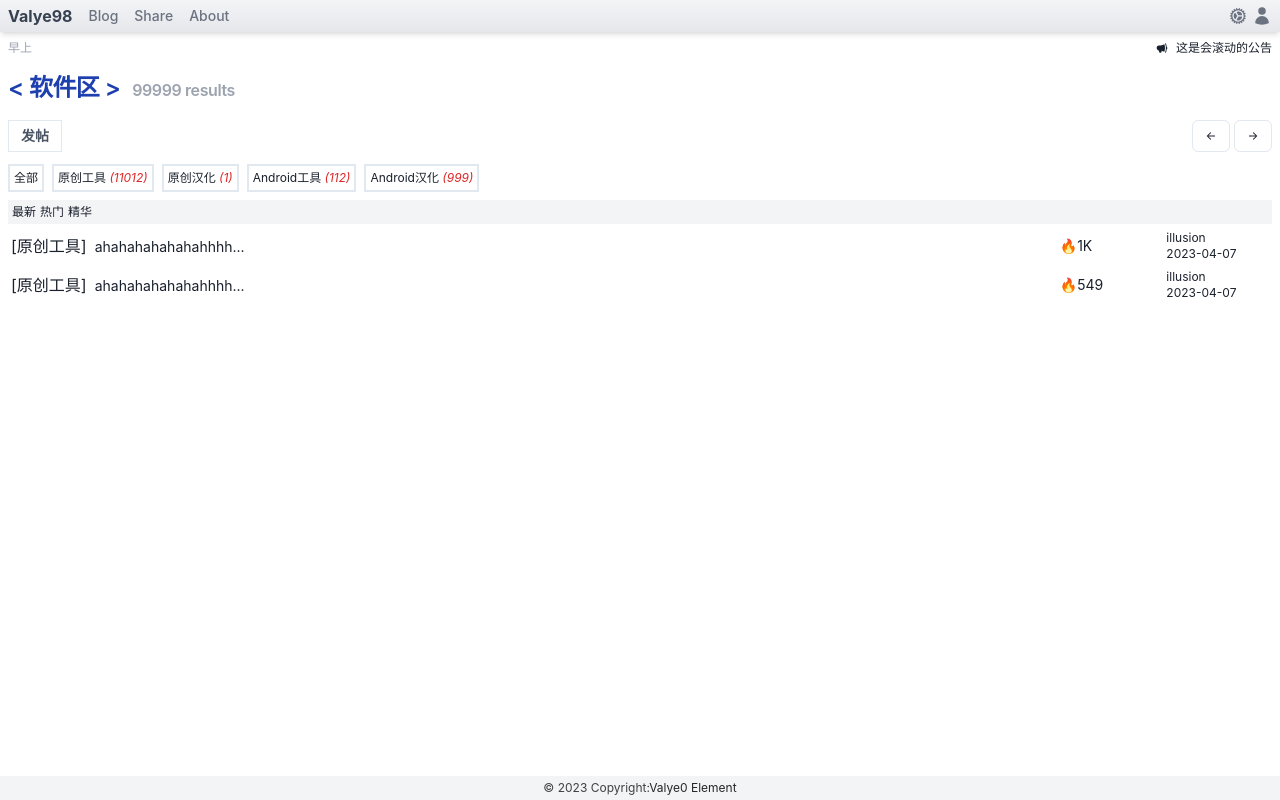
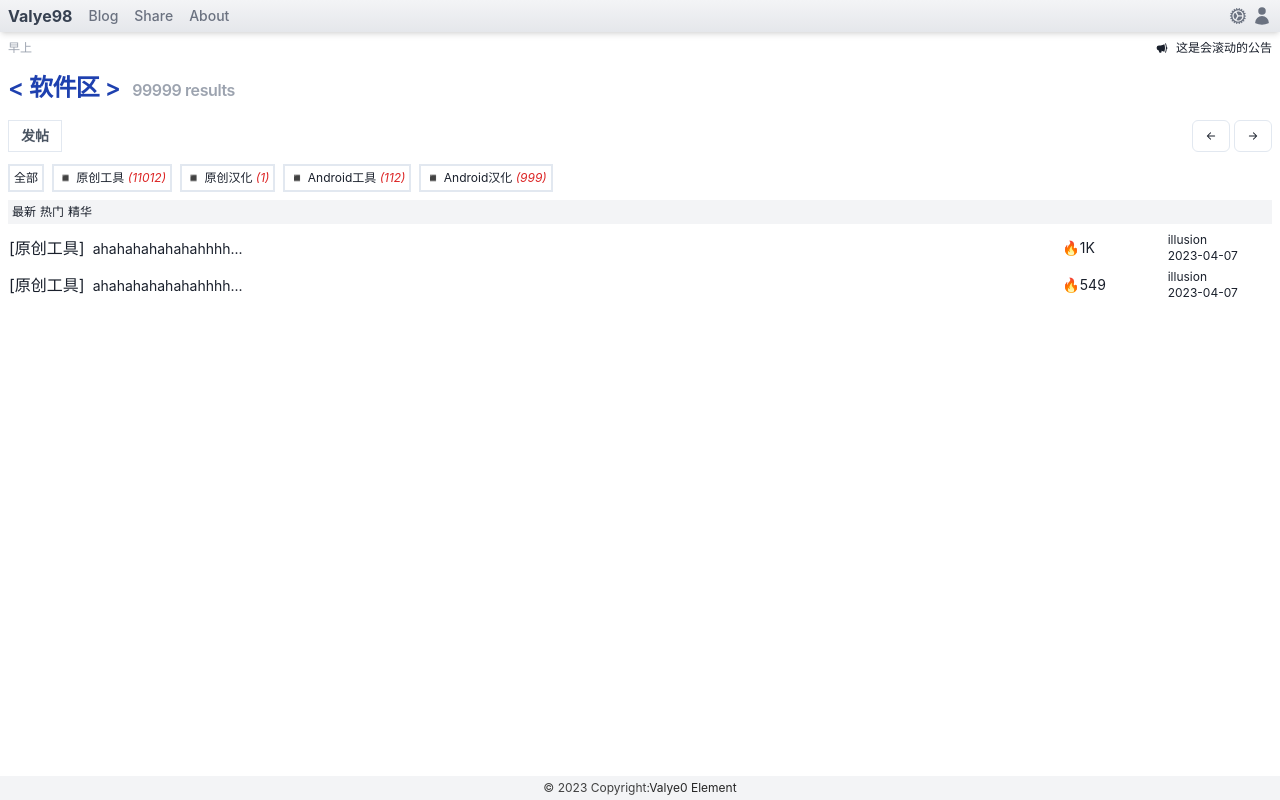
Before and after one commit to hjklchan/valyek, a React (Vite) app: page /post in a window 1280 px wide. Built offline with nearby package versions, Linux system fonts and the light colour scheme.

Commit message:
调整文章表格样式

```diff
--- a/src/pages/post/index.tsx
+++ b/src/pages/post/index.tsx
@@ -1,6 +1,6 @@
 import { useEffect } from "react";
 import { useLocation } from "react-router-dom";
-import { Button } from "@chakra-ui/react"
+import { Button, Link } from "@chakra-ui/react"
 import { ArrowLeftIcon, ArrowRightIcon } from "@heroicons/react/20/solid";
 
 interface Category {
@@ -51,33 +51,33 @@ const Post = () => {
             <ul className="grid grid-flow-col auto-cols-max gap-2 mt-3">
                 <li className="border-2 text-xs p-1 hover:bg-gray-200">全部</li>
                 <li className="border-2 text-xs p-1 hover:bg-gray-200">
-                    原创工具<em className="text-red-600">&nbsp;(11012)</em>
+                    ◾ 原创工具<em className="text-red-600">&nbsp;(11012)</em>
                 </li>
                 <li className="border-2 text-xs p-1 hover:bg-gray-200">
-                    原创汉化<em className="text-red-600">&nbsp;(1)</em>
+                    ◾ 原创汉化<em className="text-red-600">&nbsp;(1)</em>
                 </li>
                 <li className="border-2 text-xs p-1 hover:bg-gray-200">
-                    Android工具<em className="text-red-600">&nbsp;(112)</em>
+                    ◾ Android工具<em className="text-red-600">&nbsp;(112)</em>
                 </li>
                 <li className="border-2 text-xs p-1 hover:bg-gray-200">
-                    Android汉化<em className="text-red-600">&nbsp;(999)</em>
+                    ◾ Android汉化<em className="text-red-600">&nbsp;(999)</em>
                 </li>
             </ul>
             {/** List Component **/}
             <div className="mt-2">
-                <div className="bg-gray-100 p-1 space-x-1 text-xs">
+                <div className="bg-gray-100 p-1 space-x-1 text-xs mb-1">
                     <span className="">最新</span>
                     <span className="">热门</span>
                     <span className="">精华</span>
                 </div>
                 {
                     true
-                        ? <table className="table-fixed w-full border-separate">
+                        ? <table className="table-fixed w-full border-none">
                             <tbody>
                                 <tr className="hover:bg-gray-100 h-10">
                                     <td>
                                         <span className="mr-2 text-md">[原创工具]</span>
-                                        <span className="text-sm">ahahahahahahahhhh...</span>
+                                        <Link className="text-sm">ahahahahahahahhhh...</Link>
                                     </td>
                                     <td className="w-1/12 text-sm">🔥1K</td>
                                     <td className="w-1/12 text-xs">
@@ -88,7 +88,7 @@ const Post = () => {
                                 <tr className="hover:bg-gray-100">
                                     <td>
                                         <span className="mr-2 text-md">[原创工具]</span>
-                                        <span className="text-sm">ahahahahahahahhhh...</span>
+                                        <Link className="text-sm">ahahahahahahahhhh...</Link>
                                     </td>
                                     <td className="w-1/12 text-sm">🔥549</td>
                                     <td className="w-1/12 text-xs">
```
